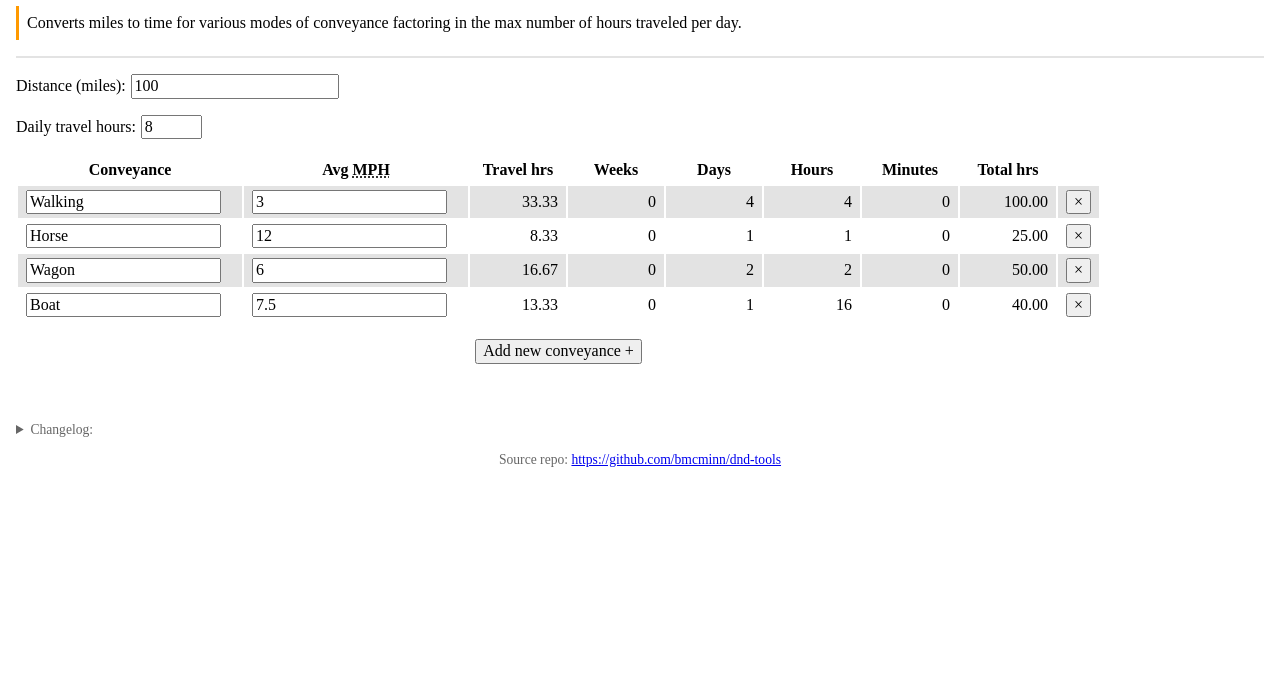
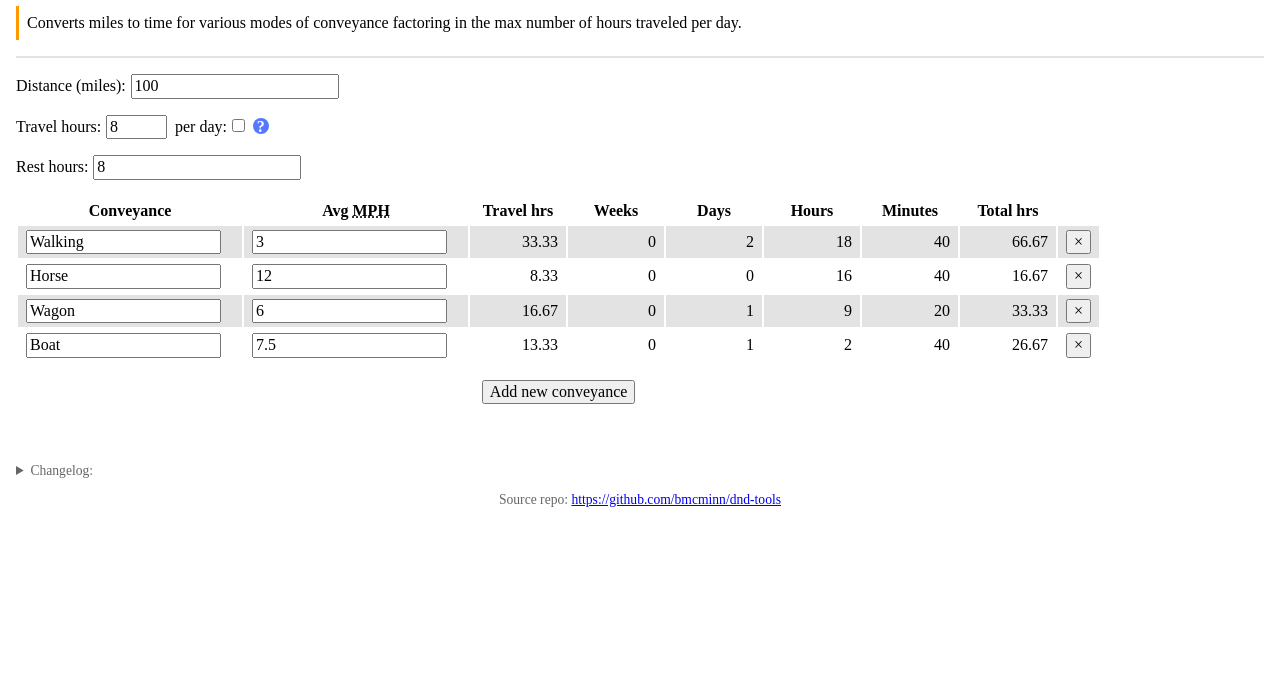
Before and after one commit to bmcminn/dnd-tools, a website: page tools/distance.html in a window 1280 px wide. Shown: the part 108-800 px from the top of the page. Drawn offline with nearby package versions, Linux system fonts and the light colour scheme.

Commit message:
version bump; add rest hours to distance calculations; allow for enforcing travel hours per day

```diff
--- /dev/null
+++ b/assets/helpers.js
@@ -0,0 +1,20 @@
+
+function getTemplate($el) {
+    return document.querySelector($el).innerHTML
+}
+
+
+/**
+ * { function_description }
+ * @sauce   https://www.freecodecamp.org/news/javascript-debounce-example/
+ * @param   {callable}  callback        The callback
+ * @param   {number}    [timeout=300]   The timeout
+ * @return  {callable}                  The resulting debounce handler
+ */
+function debounce(callback, timeout = 300){
+    let timer;
+    return (...args) => {
+        clearTimeout(timer);
+        timer = setTimeout(() => { callback.apply(this, args); }, timeout);
+    };
+}
--- a/assets/styles.css
+++ b/assets/styles.css
@@ -1,6 +1,21 @@
-main {
-    padding: 1em;
-}
+/**
+ * @defgroup   STYLES styles
+ *
+ * @brief      This file implements styles.
+ *
+ * @author     Desky
+ * @date       2023
+ */
+
+
+
+/**
+ * UTILITY CLASSES
+ **/
+
+.flex { --flex-gap: 0; gap: var(--flex-gap); display: flex }
+.flex.gap-1 { --flex-gap: 1em }
+.flex.align-center { align-items: center }
 
 .visually-hidden {
     clip: 0;
@@ -9,6 +24,34 @@ main {
     overflow: hidden;
     position: relative;
     width: 0;
+}
+
+.text-end { text-align: end }
+.text-start { text-align: start }
+.text-center { text-align: center }
+
+
+.ml-1 { margin-left: 1em }
+.ml-2 { margin-left: 2em }
+
+.mr-1 { margin-right: 1em }
+.mr-2 { margin-right: 2em }
+
+.my--1 { margin-top: -1em; margin-bottom: -1em }
+
+.py-1 { padding-top: 1em; padding-bottom: 1em }
+.py-2 { padding-top: 2em; padding-bottom: 2em }
+
+.my-1 { margin-top: 1em; margin-bottom: 1em }
+.my-2 { margin-top: 2em; margin-bottom: 2em }
+
+
+/**
+ * LAYOUT STYLES
+ **/
+
+main {
+    padding: 1em;
 }
 
 hr {
@@ -20,10 +63,6 @@ hr {
 thead  { font-weight: bold }
 
 td input { width: 90% }
-
-.text-end { text-align: end }
-.text-start { text-align: start }
-.text-center { text-align: center }
 
 th, td {
     padding: 0.25em 0.5em;
@@ -52,10 +91,10 @@ main > footer {
     margin-right: 0.3em;
 }
 
-.danger-icon {
-    background-color: #f00;
+.info-icon, .danger-icon {
+    background-color: var(--icon-bg-color);
+    color: var(--icon-text-color);
     border-radius: 100%;
-    color: #fff;
     display: inline-block;
     font-size: 1em;
     font-weight: bold;
@@ -67,9 +106,11 @@ main > footer {
     width: 1em;
 }
 
-
-.py-1 { padding-top: 1em; padding-bottom: 1em }
-.py-2 { padding-top: 2em; padding-bottom: 2em }
-
-.my-1 { margin-top: 1em; margin-bottom: 1em }
-.my-2 { margin-top: 2em; margin-bottom: 2em }
+.info-icon {
+    --icon-bg-color: #5578ff;;
+    --icon-text-color: #fff;
+}
+.danger-icon {
+    --icon-bg-color: #ff4343;
+    --icon-text-color: #fff;
+}
--- a/tools/distance.html
+++ b/tools/distance.html
@@ -6,7 +6,7 @@
     <title>DnD Tools -- Distance to Time Calculator</title>
 
     <meta name="description" content="Converts miles to time for various modes of conveyance factoring in the max number of hours traveled per day." />
-    <meta name="version" content="v0.3" />
+    <meta name="version" content="v0.4" />
 
     <meta name="author" content="bmcminn <https://github.com/bmcminn>" />
 
@@ -26,6 +26,15 @@
         <footer>
             <details class="text-start" id="changelog">
                 <summary>Changelog:</summary>
+
+                <h3>2023-04-19</h3>
+                <ul>
+                    <li>Bump app version to v0.4</li>
+                    <li>Allow for scheduled resting hours</li>
+                    <li>Allow user to force travel hours per day</li>
+                    <li>Cleanup base styles to group helper classes and layout styles</li>
+                </ul>
+
 
                 <h3>2023-04-18</h3>
                 <ul>
@@ -85,17 +94,44 @@
                 >
             </div>
 
+            <div class="flex align-center my--1" style="--flex-gap: 0.5em">
+
+                <div class="form-control">
+                    <label for="hoursPerDay">Travel hours:</label>
+                    <input type="number"
+                        @change="balanceHours"
+                        id="hoursPerDay"
+                        name="hoursPerDay"
+                        min="1"
+                        max="24"
+                        v-model="hoursPerDay"
+                    >
+                    <span v-if="unsafeTravelHours" class="danger-icon" :title="`Traveling for ${hoursPerDay} hours per day is dangerous`">!</span>
+                </div>
+
+                <div class="form-control ml-1">
+                    <label for="forceHoursPerDay">per day:</label>
+                    <input type="checkbox"
+                        @change="balanceHours"
+                        id="forceHoursPerDay"
+                        name="forceHoursPerDay"
+                        v-model="forceHoursPerDay"
+                    >
+                    <span class="info-icon" title="This forces a max travel time per day">?</span>
+                </div>
+            </div>
+
             <div class="form-control">
-                <label for="hoursPerDay">Daily travel hours:</label>
+                <label for="restHours">Rest hours:</label>
                 <input type="number"
-                    @change="cache"
-                    id="hoursPerDay"
-                    name="hoursPerDay"
+                    @change="balanceHours"
+                    id="restHours"
+                    name="restHours"
                     min="0"
-                    max="24"
-                    v-model="hoursPerDay"
+                    :disabled="forceHoursPerDay"
+                    v-model="restHours"
                 >
-                <span v-if="unsafeTravelHours" class="danger-icon" :title="`Traveling for ${hoursPerDay} hours per day is dangerous`">!</span>
+                <span v-if="notRested" class="danger-icon" :title="`Only resting for ${restHours} hours is dangerous`">!</span>
             </div>
 
 
@@ -117,6 +153,7 @@
                         :key="item.key"
                         :item="item"
                         :distance="distance"
+                        :rest-hours="restHours"
                         :hours-per-day="hoursPerDay"
                         @update="onUpdate"
                         @remove="onRemove"
@@ -127,7 +164,7 @@
                 <tfoot>
                     <tr>
                         <td colspan="40" class="text-center py-1">
-                            <button @click="addNewConveyance">Add new conveyance +</button>
+                            <button @click="addNewConveyance">Add new conveyance</button>
                         </td>
                     </tr>
                 </tfoot>
@@ -172,6 +209,7 @@
         </tr>
     </template>
 
+    <script src="../assets/helpers.js"></script>
 
     <script type="module">
         // import { createApp } from 'https://unpkg.com/vue@3/dist/vue.esm-browser.prod.js'
@@ -196,7 +234,9 @@
                     storageKey: 'dndDistanceState',
                     distance: 100,
                     hoursPerDay: 8,
+                    restHours: 8,
                     safeTravelHours: 12,
+                    forceHoursPerDay: false,
                     entries: BASE_ENTRIES,
                 }
             },
@@ -213,8 +253,14 @@
                     this.cache()
                 },
 
-                travelHours(speed) {
-                    timeWalking.travelHours
+
+                balanceHours($e) {
+                    if (this.forceHoursPerDay) {
+                        this.restHours = 24 - this.hoursPerDay
+                    }
+
+                    console.debug('balanceHours', $e)
+                    this.cache()
                 },
 
 
@@ -238,6 +284,8 @@
                     const data = JSON.stringify({
                         distance: this.distance,
                         hoursPerDay: this.hoursPerDay,
+                        restHours: this.restHours,
+                        forceHoursPerDay: this.forceHoursPerDay,
                         entries: this.entries,
                     })
 
@@ -252,15 +300,19 @@
 
             computed: {
                 unsafeTravelHours() { return this.hoursPerDay > this.safeTravelHours },
+                notRested() { return  this.restHours <= 4 },
+                // calcRestingHours() { return this.forceHoursPerDay ? 24 - this.hoursPerDay : this.restHours },
             },
 
             mounted() {
                 const data = this.readCache()
 
                 if (data) {
-                    this.distance       = data.distance ?? 100
-                    this.hoursPerDay    = data.hoursPerDay ?? 12
-                    this.entries        = data.entries ?? BASE_ENTRIES
+                    this.distance           = data.distance ?? this.distance
+                    this.hoursPerDay        = data.hoursPerDay ?? this.hoursPerDay
+                    this.entries            = data.entries ?? BASE_ENTRIES
+                    this.restHours          = data.restHours ?? this.restHours
+                    this.forceHoursPerDay   = data.forceHoursPerDay ?? this.forceHoursPerDay
                 }
             },
 
@@ -281,6 +333,7 @@
                 item: Object,
                 distance: Number,
                 hoursPerDay: Number,
+                restHours: Number,
             },
 
             methods: {
@@ -293,26 +346,84 @@
                     this.$emit('update')
                 },
 
+
                 calcTravelTime() {
+                    const distance      = this.distance
+                    const avgSpeed      = this.item.avgSpeed
+                    const hoursPerDay   = this.hoursPerDay
+                    const restHours     = this.restHours
 
-                    const avgSpeed      = Number(this.item.avgSpeed)
-                    const hoursPerDay   = Number(this.hoursPerDay)
-                    const distance      = Number(this.distance)
+                    // handle error where avgSpeed = 0 results in divide by 0
+                    const zeroDistance = distance === 0
 
-                    const travelHours   = distance / avgSpeed // * (1 + (hoursPerDay / 24))
-                    const totalHours    = travelHours * (24 / hoursPerDay)
+                    if (zeroDistance || avgSpeed === 0) {
+                        const value = zeroDistance ? 0 : Infinity
+
+                        return {
+                            weeks:          value,
+                            days:           value,
+                            hours:          value,
+                            minutes:        value,
+                            totalHours:     value,
+                            travelHours:    value,
+                            restingHours:   value,
+                            travelPath:     [],
+                        }
+                    }
+
+                    const travelHours   = distance / avgSpeed
+
+                    let restingHours    = 0
+                    let travelingHours  = 0
+
+                    const travelPath = []
+
+                    if (travelHours > hoursPerDay) {
+                        travelingHours += travelHours
+                        while (travelingHours - hoursPerDay > 0) {
+                            travelingHours  -= hoursPerDay
+                            restingHours    += restHours
+                            travelPath.push(['travel', hoursPerDay ])
+                            travelPath.push(['rest', restHours])
+                        }
+                    }
+
+                    const totalHours = travelHours + travelingHours + restingHours
+                    travelPath.push(['travel', travelingHours ])
 
                     const data = {
-                        weeks:      Math.floor(totalHours / (24 * 7)),
-                        days:       Math.floor((totalHours / 24) % 7),
-                        hours:      Math.floor(totalHours % 24),
-                        minutes:    Math.floor(totalHours % 1 * 60),
-                        totalHours: totalHours.toFixed(2),
-                        travelHours: travelHours.toFixed(2),
-                        avgSpeed: avgSpeed
+                        weeks:          Math.floor(totalHours / (24 * 7)),
+                        days:           Math.floor((totalHours / 24) % 7),
+                        hours:          Math.floor(totalHours % 24),
+                        minutes:        Math.floor(totalHours % 1 * 60),
+                        totalHours:     Number(totalHours.toFixed(2)),
+                        travelHours:    Number(travelHours.toFixed(2)),
+                        restingHours,
+                        travelPath,
                     }
 
                     return data
+
+                    // const travelHours   = this.distance / this.item.avgSpeed
+
+                    // let restHours   = 0
+                    // let totalHours  = travelHours
+
+                    // while (totalHours - this.hoursPerDay > 0) {
+                    //     totalHours -= this.hoursPerDay
+                    //     restHours +=
+                    // }
+
+                    // const data = {
+                    //     weeks:      Math.floor(totalHours / (24 * 7)),
+                    //     days:       Math.floor((totalHours / 24) % 7),
+                    //     hours:      Math.floor(totalHours % 24),
+                    //     minutes:    Math.floor(totalHours % 1 * 60),
+                    //     totalHours: totalHours.toFixed(2),
+                    //     travelHours: travelHours.toFixed(2),
+                    // }
+
+                    // return data
                 },
             },
 
@@ -331,26 +442,6 @@
             .component('conveyance', ConveyanceComponent)
             .mount('#app')
 
-
-        function getTemplate($el) {
-            return document.querySelector($el).innerHTML
-        }
-
-
-        /**
-         * { function_description }
-         * @sauce   https://www.freecodecamp.org/news/javascript-debounce-example/
-         * @param   {callable}  callback        The callback
-         * @param   {number}    [timeout=300]   The timeout
-         * @return  {callable}                  The resulting debounce handler
-         */
-        function debounce(callback, timeout = 300){
-          let timer;
-          return (...args) => {
-            clearTimeout(timer);
-            timer = setTimeout(() => { callback.apply(this, args); }, timeout);
-          };
-        }
     </script>
 
 </body>
```
